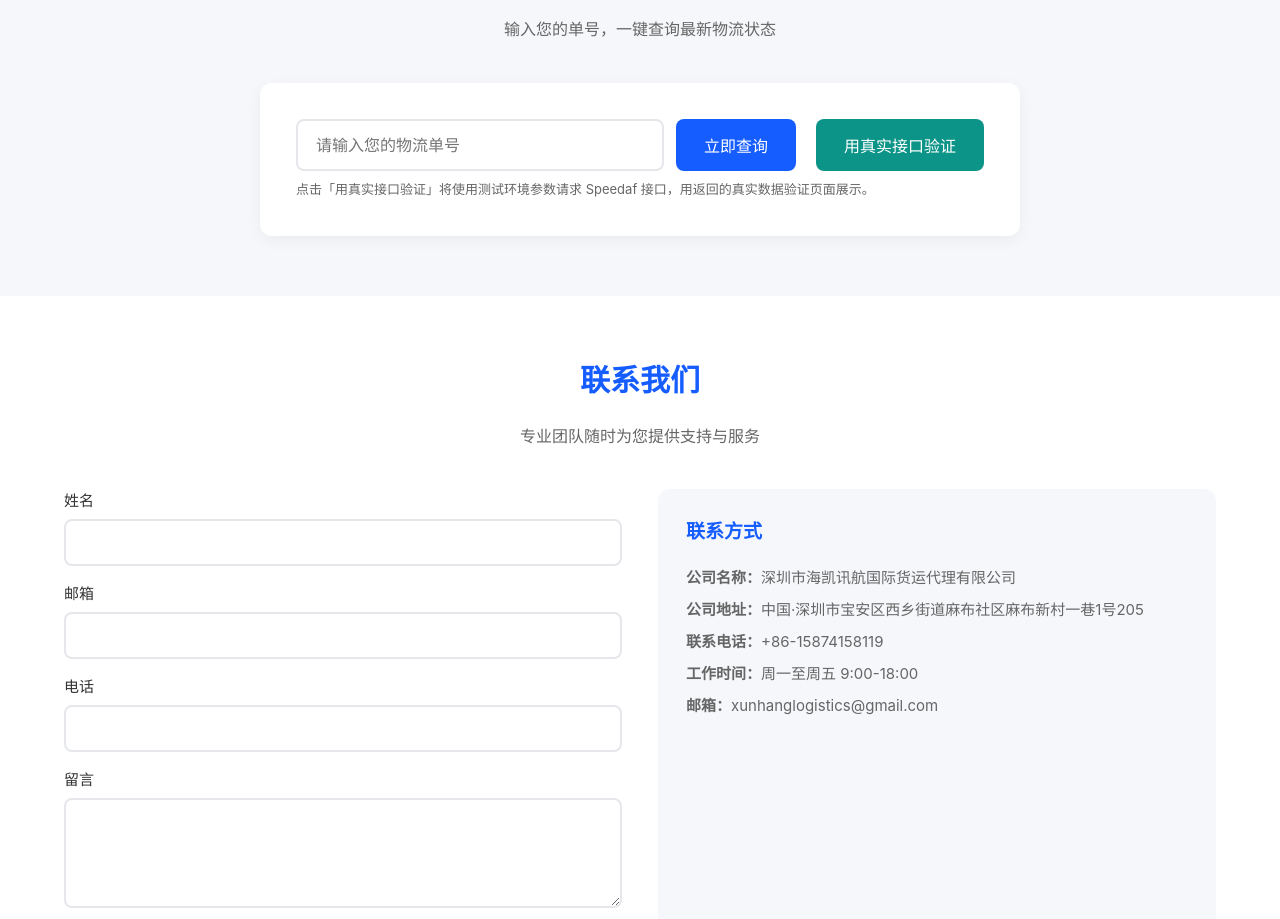
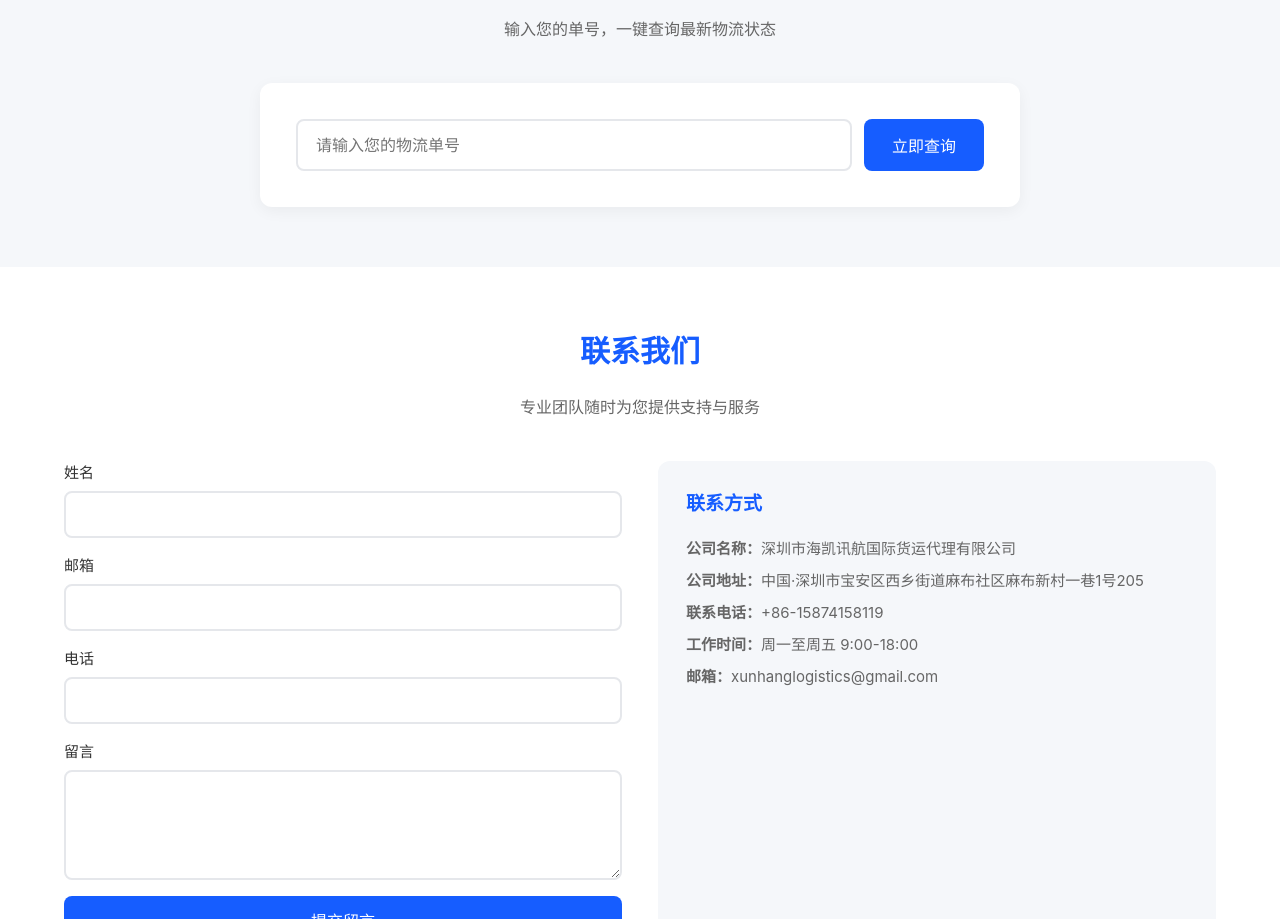
Before and after one commit to xunhanglogistics/hkxh-track, a website: page index.html in a window 1280 px wide. Shown: the part 1011-1930 px from the top of the page. Drawn offline with nearby package versions, Linux system fonts and the light colour scheme.

Commit message:
add 去掉测试按钮

```diff
--- a/index.html
+++ b/index.html
@@ -499,11 +499,7 @@
                     <input type="text" id="trackingNumber" class="track-input" data-i18n-placeholder="track_placeholder"
                         placeholder="请输入您的物流单号" required>
                     <button type="submit" class="btn btn-primary" data-i18n="track_btn">立即查询</button>
-                    <button type="button" class="btn" style="background:#0d9488;color:#fff;margin-left:8px"
-                        data-i18n="track_btn_test" onclick="runRealApiTest()">用真实接口验证</button>
                 </form>
-                <p style="font-size:13px;color:#666;margin-top:8px" data-i18n="track_hint">点击「用真实接口验证」将使用测试环境参数请求
-                    Speedaf 接口，用返回的真实数据验证页面展示。</p>
                 <div id="trackResult" class="track-result"></div>
             </div>
         </div>
@@ -605,8 +601,6 @@
                 track_subtitle: '输入您的单号，一键查询最新物流状态',
                 track_placeholder: '请输入您的物流单号',
                 track_btn: '立即查询',
-                track_btn_test: '用真实接口验证',
-                track_hint: '点击「用真实接口验证」将使用测试环境参数请求 Speedaf 接口，用返回的真实数据验证页面展示。',
                 contact_title: '联系我们',
                 contact_subtitle: '专业团队随时为您提供支持与服务',
                 contact_name: '姓名',
@@ -645,8 +639,6 @@
                 msg_track_trail: '物流轨迹：',
                 msg_track_no_trail: '暂无轨迹信息',
                 msg_track_view_pic: '查看图片',
-                msg_track_test_loading: '正在请求真实接口（测试环境）...',
-                msg_track_test_fail: '请求失败：',
                 msg_contact_fill: '请填写姓名、邮箱和留言',
                 msg_contact_submitting: '正在提交...',
                 msg_contact_ok: '提交成功！我们会尽快通过您留下的邮箱与您联系。',
@@ -677,8 +669,6 @@
                 track_subtitle: 'Enter your tracking number to see the latest status',
                 track_placeholder: 'Enter tracking number',
                 track_btn: 'Track',
-                track_btn_test: 'Test with real API',
-                track_hint: 'Click "Test with real API" to request Speedaf test environment and verify the display with real data.',
                 contact_title: 'Contact Us',
                 contact_subtitle: 'Our team is ready to support you',
                 contact_name: 'Name',
@@ -717,8 +707,6 @@
                 msg_track_trail: 'Tracking:',
                 msg_track_no_trail: 'No tracking details',
                 msg_track_view_pic: 'View image',
-                msg_track_test_loading: 'Requesting real API (test env)...',
-                msg_track_test_fail: 'Request failed: ',
                 msg_contact_fill: 'Please fill in name, email and message',
                 msg_contact_submitting: 'Submitting...',
                 msg_contact_ok: 'Submitted! We will contact you via your email soon.',
@@ -942,50 +930,6 @@
                 resDiv.innerHTML = '<p>' + t.msg_track_fail + '</p>';
             }
         }
-        // 用真实 API 验证：请求 Speedaf 测试环境接口，用返回数据渲染
-        async function runRealApiTest() {
-            var resDiv = document.getElementById('trackResult');
-            var testMailNo = '47234208672823';
-            var t = I18N[currentLang] || I18N.zh;
-            resDiv.style.display = 'block';
-            resDiv.innerHTML = '<p>' + t.msg_track_test_loading + '</p>';
-            try {
-                var raw;
-                var useRemoteProxy = TRACK_PROXY.indexOf('http') === 0;
-                if (useRemoteProxy) {
-                    try {
-                        var pr2 = await fetchTrackProxyPost({ mailNoList: [testMailNo] });
-                        if (!pr2.ok) {
-                            resDiv.innerHTML = '<p><strong>HTTP ' + pr2.status + '</strong> — ' + t.msg_track_proxy_http + '</p><pre style="margin-top:8px;padding:10px;background:#f5f5f5;font-size:12px;overflow:auto;max-height:220px">' + escapeHtmlTrack(pr2.text) + '</pre>';
-                            return;
-                        }
-                        try {
-                            raw = JSON.parse(pr2.text);
-                        } catch (jsonErr2) {
-                            resDiv.innerHTML = '<p>' + t.msg_track_proxy_bad_json + '</p><pre style="margin-top:8px;padding:10px;background:#f5f5f5;font-size:12px">' + escapeHtmlTrack(pr2.text.slice(0, 1200)) + '</pre>';
-                            return;
-                        }
-                    } catch (netErr2) {
-                        resDiv.innerHTML = '<p>' + t.msg_track_proxy_unavailable + '</p><p style="margin-top:8px;font-size:13px"><code>' + escapeHtmlTrack(netErr2.message) + '</code></p>';
-                        return;
-                    }
-                } else {
-                    var built2 = buildSpeedafEncryptedBody([testMailNo]);
-                    var resp2 = await fetch(getSpeedafTrackUrl(built2.timestampMs), {
-                        method: 'POST',
-                        headers: { 'Content-Type': 'text/plain' },
-                        body: built2.body
-                    });
-                    raw = await resp2.json();
-                    if (raw && raw.success === true && typeof raw.data === 'string') {
-                        raw = JSON.parse(speedafDesDecrypt(raw.data, SPEEDAF_SECRET_KEY));
-                    }
-                }
-                renderSpeedafResponse(raw, testMailNo, resDiv);
-            } catch (e) {
-                resDiv.innerHTML = '<p>' + t.msg_track_test_fail + (e.message || '') + '</p>';
-            }
-        }
         // 联系表单：提交到 Formspree，由 Formspree 转发到您填写的邮箱
         var FORMSPREE_ENDPOINT = 'https://formspree.io/f/xojklyva';
         async function submitContact(e) {
```
